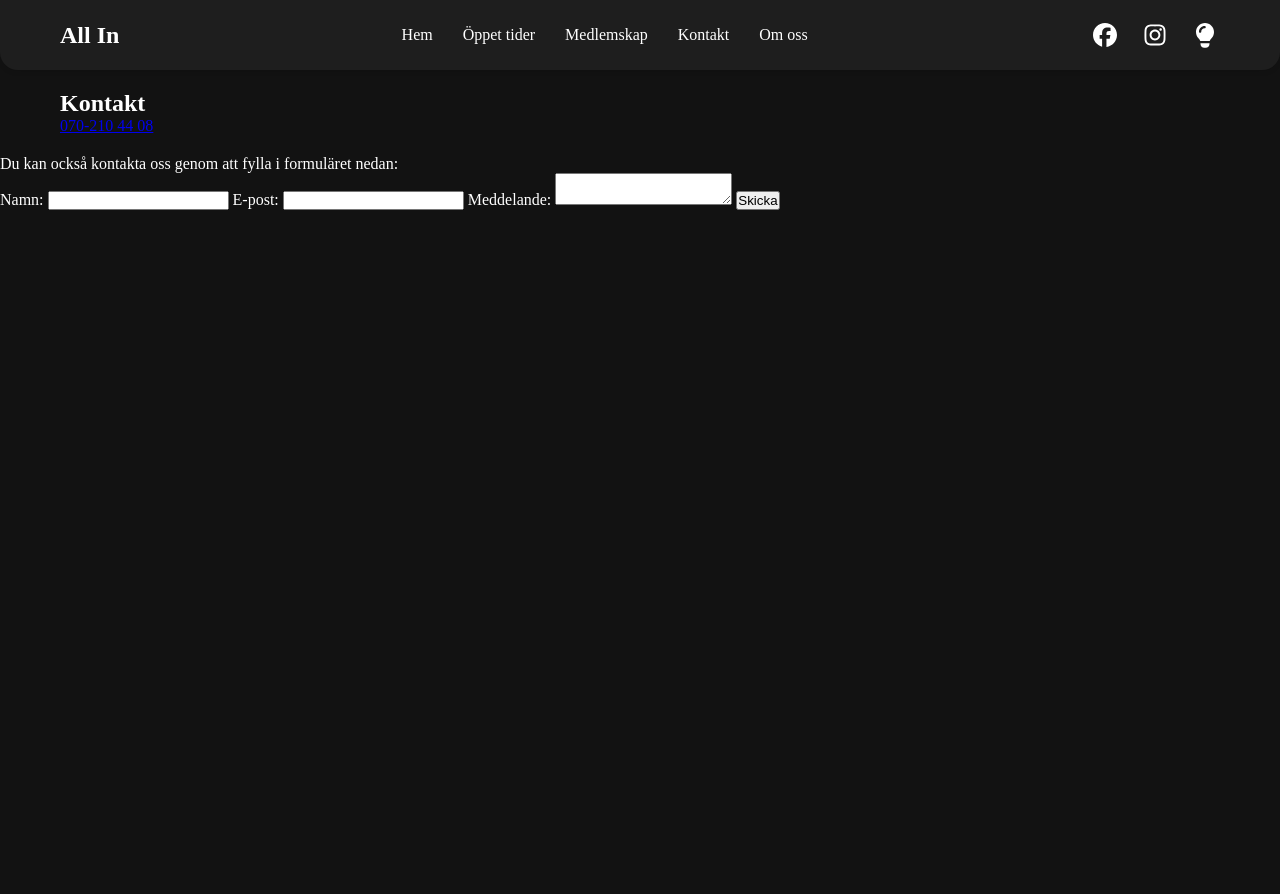
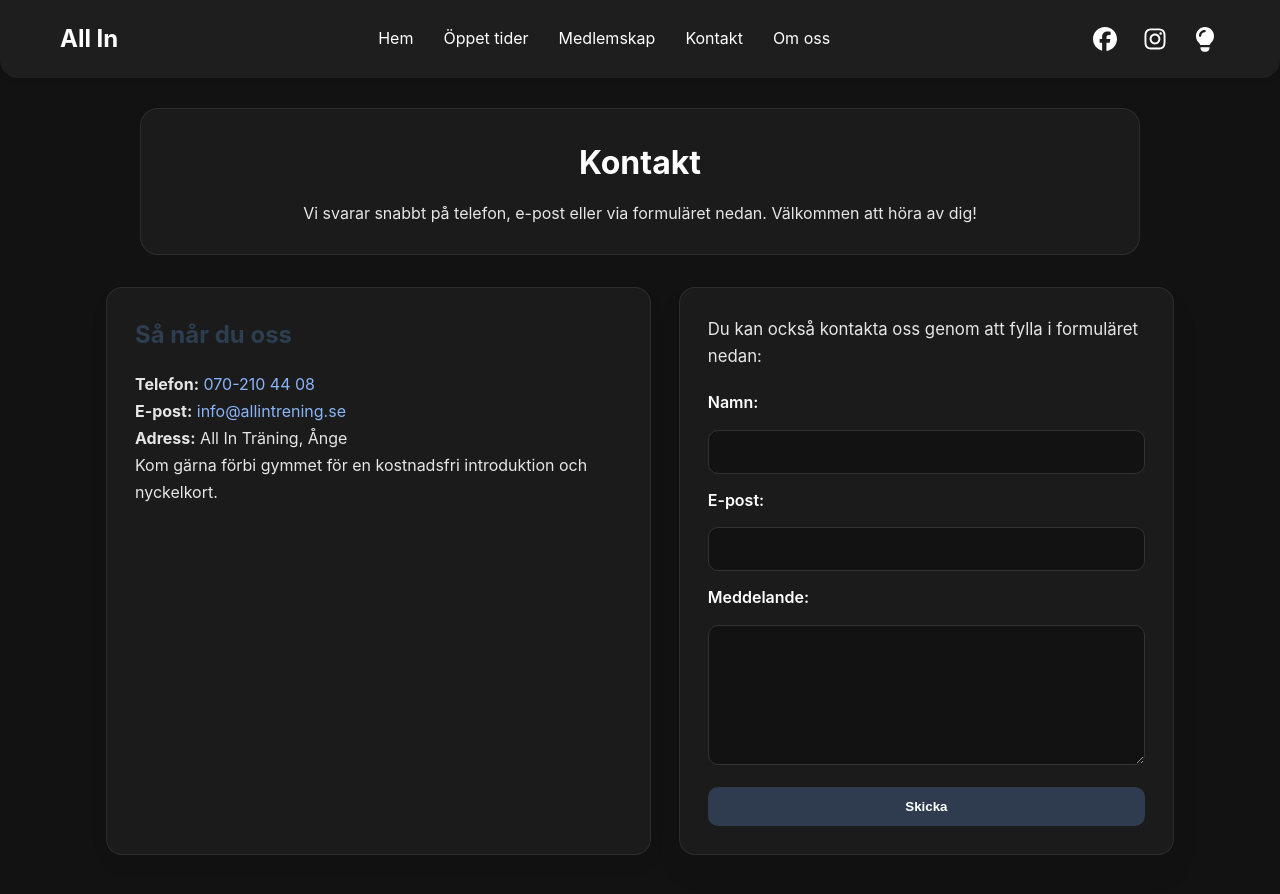
Before and after one commit to martinfroberg08/all_in, a plain HTML site: page kontakt.html in a window 1280 px wide. Both pictures are taken after a click on the button "Växla tema". Before the commit the page ends 800 px from the top, so only its background shows below. Drawn offline with Linux system fonts and the light colour scheme.

Commit message:
fixt darkmod

```diff
--- a/kontakt.html
+++ b/kontakt.html
@@ -48,14 +48,20 @@
         </div>
     </header>
 
-    <div class="contact-content-wrap">
     <main>
-          <section>
+        <section class="page-hero contact-hero">
             <h2>Kontakt</h2>
-              <a href="tel:070 210 44 08"> 070-210 44 08 </a>
+            <p>Vi svarar snabbt på telefon, e-post eller via formuläret nedan. Välkommen att höra av dig!</p>
         </section>
-      </main>
 
+        <section class="contact-grid">
+            <article class="contact-info">
+                <h3>Så når du oss</h3>
+                <p><strong>Telefon:</strong> <a href="tel:0702104408">070-210 44 08</a></p>
+                <p><strong>E-post:</strong> <a href="mailto:info@allintrening.se">info@allintrening.se</a></p>
+                <p><strong>Adress:</strong> All In Träning, Ånge</p>
+                <p>Kom gärna förbi gymmet för en kostnadsfri introduktion och nyckelkort.</p>
+            </article>
 
             <div class="contact-form-box">
                 <p class="contact-description">Du kan också kontakta oss genom att fylla i formuläret nedan:</p>
@@ -71,10 +77,10 @@
 
                     <button type="submit">Skicka</button>
                 </form>
-    </div>
-
                 <p id="result"></p>
             </div>
+        </section>
+    </main>
 
     <script src="index.js"></script>
 </body>
--- a/style.css
+++ b/style.css
@@ -365,8 +365,10 @@ main section {
 }
 
 .tider-personlig-tränare li:hover {
-    transform: translateX(10px);
-    color: #3498db;
+        transform: translateX(10px);
+        color: #3498db;
+    }
+
 /* Hemma-sida */
 .home-hero {
     max-width: 1100px;
@@ -532,44 +534,99 @@ main section {
     }
 }
 
-/* Kontaktformulär */
-.contact-content-wrap {
-    display: flex;
-    flex-direction: column;
-    align-items: center;
-    justify-content: center;
-    gap: 30px;
-    width: min(100%, 900px);
-    margin: 40px auto;
-    padding: 20px;
+/* Gemensam sidlayout */
+body {
+    font-family: Inter, system-ui, -apple-system, BlinkMacSystemFont, "Segoe UI", sans-serif;
+    line-height: 1.6;
+    background-color: var(--bg-color);
+    color: var(--text-color);
+}
+
+main {
+    padding-bottom: 40px;
+}
+
+.page-hero {
+    max-width: 1000px;
+    margin: 30px auto;
+    padding: 28px 24px;
+    background: rgba(52, 73, 94, 0.05);
+    border: 1px solid rgba(44, 62, 80, 0.12);
+    border-radius: 18px;
     text-align: center;
 }
 
-.contact-content-wrap h2,
-.contact-content-wrap a,
-.contact-content-wrap p {
-    color: var(--text-color);
+.page-hero h2,
+.page-hero h1 {
+    font-size: clamp(2rem, 2.5vw, 2.6rem);
+    margin-bottom: 12px;
+}
+
+.page-hero p {
+    max-width: 760px;
+    margin: 0 auto;
+    color: #4a5568;
+}
+
+.contact-grid {
+    display: grid;
+    grid-template-columns: 1.1fr 1fr;
+    gap: 28px;
+    max-width: 1100px;
+    margin: 32px auto;
+    padding: 0 16px;
+}
+
+.contact-info {
+    background: #f7f9fb;
+    border: 1px solid #dfe4ea;
+    border-radius: 16px;
+    padding: 28px;
+    box-shadow: 0 10px 20px rgba(0,0,0,0.04);
+    text-align: left;
+}
+
+.contact-info h3 {
+    margin-bottom: 16px;
+    font-size: 1.5rem;
+    color: #2c3e50;
+}
+
+.contact-info p,
+.contact-info a {
+    font-size: 1rem;
+    color: #333;
+    line-height: 1.7;
+}
+
+.contact-info a {
+    color: #2c3e50;
+    text-decoration: none;
+}
+
+.contact-info a:hover {
+    text-decoration: underline;
 }
 
 .contact-form-box {
     width: 100%;
-    max-width: 600px;
-    background: rgba(0, 0, 0, 0.03);
-    border: 1px solid rgba(0, 0, 0, 0.1);
-    border-radius: 12px;
-    padding: 25px;
-    box-shadow: 0 6px 18px rgba(0, 0, 0, 0.08);
+    max-width: none;
+    background: #ffffff;
+    border: 1px solid rgba(0, 0, 0, 0.08);
+    border-radius: 16px;
+    padding: 28px;
+    box-shadow: 0 18px 30px rgba(0, 0, 0, 0.06);
 }
 
 .contact-form-box .contact-description {
-    margin-bottom: 16px;
-    font-size: 1rem;
+    margin-bottom: 20px;
+    font-size: 1.05rem;
 }
 
 .contact-form-box form {
     display: flex;
     flex-direction: column;
-    gap: 12px;
+    gap: 14px;
 }
 
 .contact-form-box label {
@@ -580,16 +637,16 @@ main section {
 .contact-form-box input,
 .contact-form-box textarea {
     width: 100%;
-    padding: 10px 12px;
-    border: 1px solid #cccccc;
-    border-radius: 8px;
+    padding: 12px 14px;
+    border: 1px solid #d1d9e0;
+    border-radius: 10px;
     font-size: 1rem;
     background-color: var(--bg-color);
     color: var(--text-color);
 }
 
 .contact-form-box textarea {
-    min-height: 120px;
+    min-height: 140px;
     resize: vertical;
 }
 
@@ -597,7 +654,7 @@ main section {
     margin-top: 8px;
     padding: 12px 18px;
     border: none;
-    border-radius: 8px;
+    border-radius: 10px;
     background: #2c3e50;
     color: white;
     font-weight: 700;
@@ -610,9 +667,50 @@ main section {
     transform: translateY(-1px);
 }
 
+.dark-mode .contact-info,
+.dark-mode .contact-form-box,
+.dark-mode .page-hero {
+    background: #1b1b1b;
+    border-color: rgba(255, 255, 255, 0.08);
+}
+
+.dark-mode .contact-info p,
+.dark-mode .contact-info a,
+.dark-mode .contact-form-box .contact-description,
+.dark-mode .page-hero p {
+    color: #e6e6e6;
+}
+
+.dark-mode .contact-info a {
+    color: #8ab4f8;
+}
+
+.dark-mode .contact-form-box input,
+.dark-mode .contact-form-box textarea {
+    background-color: #121212;
+    border-color: #333;
+    color: #f4f4f4;
+}
+
+.dark-mode .contact-form-box button {
+    background: #2f3c4f;
+}
+
+.dark-mode .contact-form-box button:hover {
+    background-color: #1f2f40;
+}
+
+@media (max-width: 900px) {
+    .contact-grid {
+        display: flex;
+        flex-direction: column;
+        gap: 20px;
+        padding: 0 14px;
+    }
+}
+
 @media (max-width: 768px) {
-    .header-container,
-    .contact-content-wrap {
+    .header-container {
         padding: 0 16px;
         width: 100%;
     }
```
Also changed, not shown: medlemskap.html (+1 -1 lines). Lines whose indentation alone changed are shown as unchanged.
